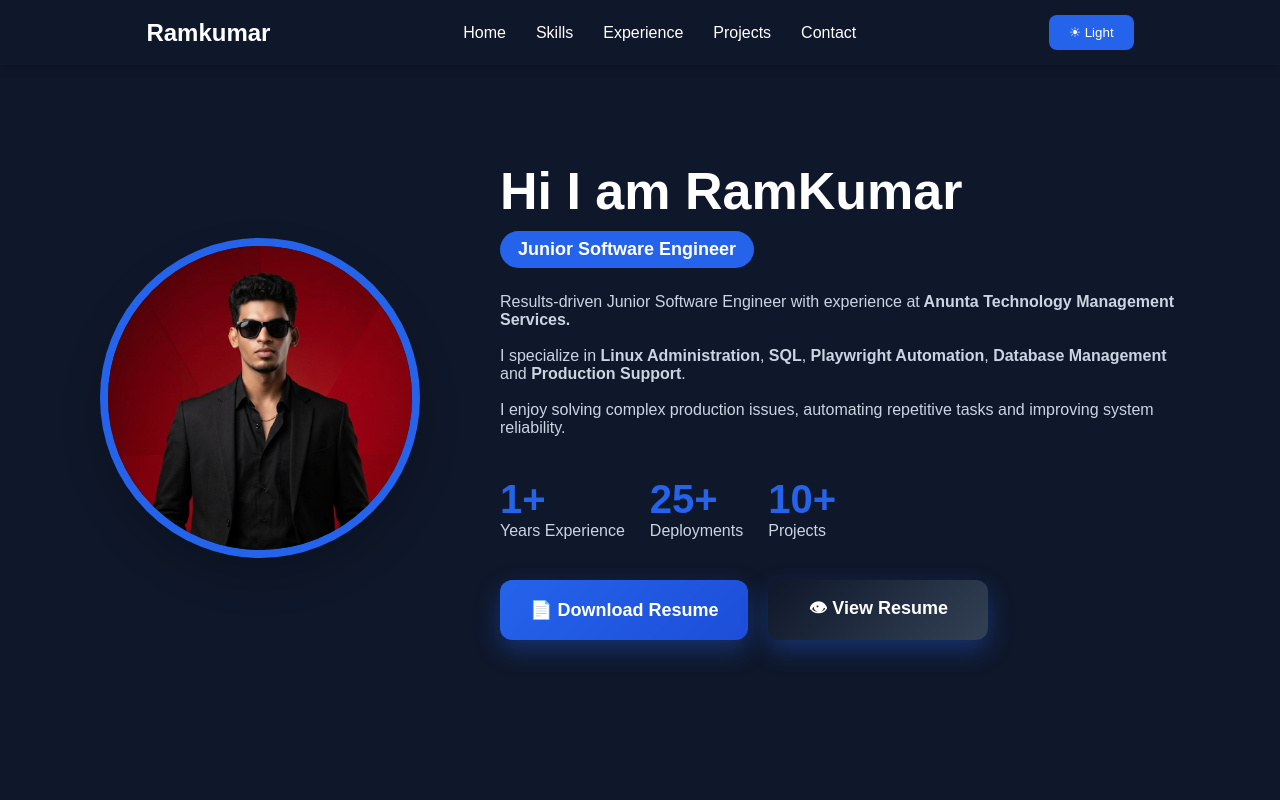
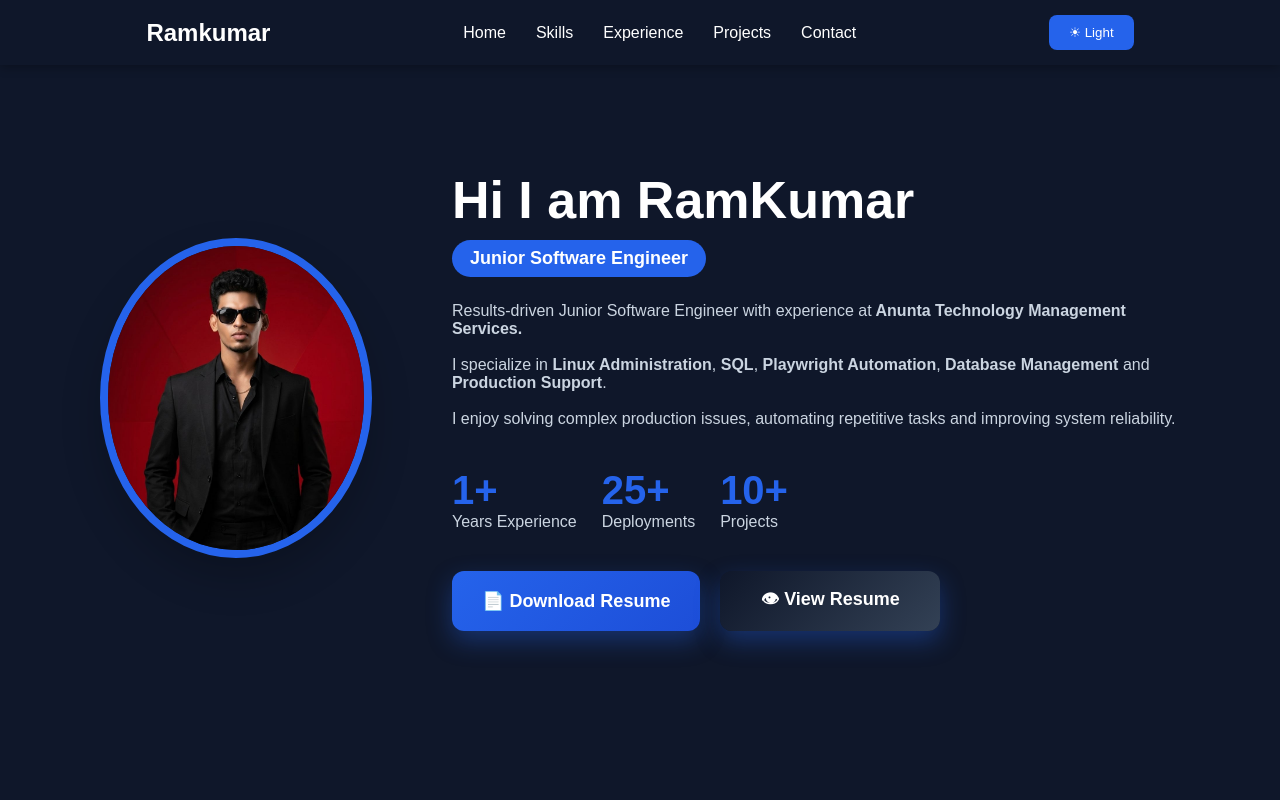
Before and after one commit to Ramkumar2002-source/my-portfolio, a React (Vite) app: page / in a window 1280 px wide. Shown: the top 800 px of the page. Built offline with nearby package versions, Linux system fonts and the light colour scheme.

Commit message:
Add mobile responsive design

```diff
--- a/src/index.css
+++ b/src/index.css
@@ -148,3 +148,19 @@
         flex-direction: column;
     }
 }
+* {
+    box-sizing: border-box;
+}
+
+html,
+body {
+    margin: 0;
+    padding: 0;
+    width: 100%;
+    overflow-x: hidden;
+}
+
+img {
+    max-width: 100%;
+    height: auto;
+}
```
